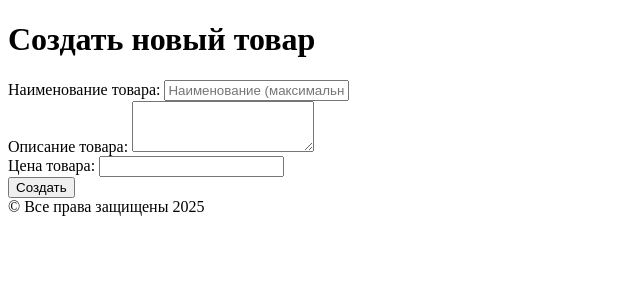
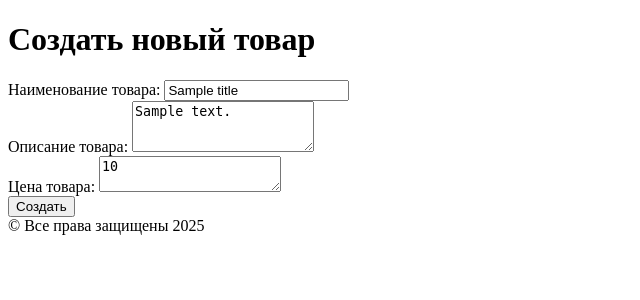
Before and after one commit to GrigoriyC/shop, a Django app: template shop/templates/shop/product_add.html in a window 1280 px wide. Shown: the part 26-326 px from the top of the page, without its empty margins (0-640 px from the left). Run offline with Django 5.2, Linux system fonts and the light colour scheme; the template is opened without the code that fills it: most values are stand-ins (such as "Sample title", 1, 10 or a date in 2020).

Commit message:
feat(products): Добавил обработку ошибок  в форму создания товара: - Отображение ошибок в шаблоне - Сделал так чтобы значения полей не сбрасывались при повторном рендере

```diff
--- a/shop/templates/shop/product_add.html
+++ b/shop/templates/shop/product_add.html
@@ -10,17 +10,33 @@
 
         <div>
             <label for="titleInput">Наименование товара:</label>
-            <input id="titleInput" name="title" type="text" placeholder="Наименование (максимальная длина 200 символов)" required>
+            <input
+                id="titleInput"
+                name="title"
+                type="text"
+                value="{{ title|default:'' }}"
+                placeholder="Наименование товара (максимальная длина 200 символов)"
+            >
+            {% if errors.title %}
+                <div style="color: red;">{{ errors.title }}</div>
+            {% endif %}
         </div>
 
         <div>
             <label for="textInput">Описание товара:</label>
-            <textarea id="textInput" name="text" rows="3"></textarea>
+            <textarea id="textInput" name="text" rows="3">{{ text|default:'' }}</textarea>
+            {% if errors.text %}
+                <div style="color: red;">{{ errors.text }}</div>
+            {% endif %}
         </div>
 
         <div>
             <label for="textInput">Цена товара:</label>
-            <input type="text" name="price" >
+            <!-- <input type="text" name="price" > -->
+            <textarea id="textInput" name="price" >{{ price|default:'' }}</textarea>
+            {% if errors.price %}
+                <div style="color: red;">{{ errors.price }}</div>
+            {% endif %}
         </div>
 
         <button type="submit">Создать</button>
```
Also changed, not shown: shop/views.py (+26 -2 lines).
